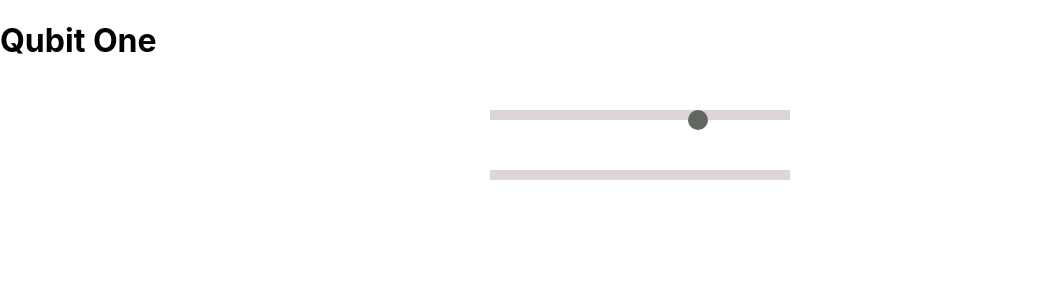
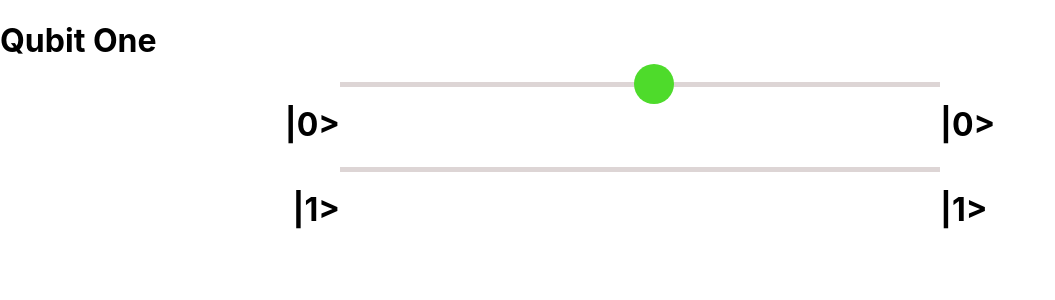
Before and after one commit to StefanBia/Qubit-Visualizer-Front, a React (Create React App) app in the folder qubit-visualizer-front/: page / in a window 1280 px wide. Shown: the top 300 px of the page, without its empty margins (0-1055 px from the left). Built offline with nearby package versions, Linux system fonts and the light colour scheme.

Commit message:
Implement basic gate functionality

```diff
--- a/qubit-visualizer-front/src/App.js
+++ b/qubit-visualizer-front/src/App.js
@@ -1,4 +1,3 @@
-import logo from './logo.svg';
 import './App.css';
 import DotMovement from './DotMover/DotMovement';
 
@@ -7,7 +6,6 @@ function App() {
     <div>
       <h1>Qubit One</h1>
       <DotMovement />
-      <div className='line-container'></div>
     </div>
   );
 }
--- a/qubit-visualizer-front/src/DotMover/DotMovement.css
+++ b/qubit-visualizer-front/src/DotMover/DotMovement.css
@@ -1,15 +1,29 @@
 .line-container {
   position: relative;
-    width: 300px; /* Length of the line */
-    height: 10px;
-    margin: 50px auto;
+  width: 600px; /* Length of the line */
+  height: 5px;
+  /* margin: 50px auto; */
+  margin-bottom: 80px;
   background: #ddd5d5;
+  display: flex;
 }
+
+.state-zero,
+.state-one {
+  display: flex;
+  justify-content: center;
+  align-items: center;
+}
+
+
 
 .dot {
   position: absolute;
-    width: 20px;
-    height: 20px;
+  top: 50%;
+  transform: translateY(-50%);
+  width: 40px;
+  height: 40px;
   border-radius: 50%;
-    background: rgb(98, 102, 97);
+  background: rgb(78, 219, 43);
+
 }
--- a/qubit-visualizer-front/src/DotMover/DotMovement.js
+++ b/qubit-visualizer-front/src/DotMover/DotMovement.js
@@ -2,23 +2,100 @@ import React, { useState, useEffect } from 'react';
 import './DotMovement.css'; // Import the CSS file
 
 const DotMovement = () => {
-  const [position, setPosition] = useState(0);
-  const lineLength = 300;
+  const [Xposition, setXPosition] = useState(0);
+  const [Yposition, setYPosition] = useState(-20);
+  const [secondDotOpacity, setSecondDotOpacity] = useState(0); // Initialize opacity to 1
+  const [dotSize, setDotSize] = useState(40); // Initialize size to 40px
+  const [firstDotColor, setFirstDotColor] = useState('rgb(78, 219, 43)');
+  const [secondDotColor, setSecondDotColor] = useState('rgb(78, 219, 43)'); // Initialize color
+  const lineLength = 600;
+  let firstHalf = true;
+  let gate = 'y';
 
   useEffect(() => {
     const intervalId = setInterval(() => {
-      setPosition((prevPosition) => (prevPosition + 1) % lineLength);
+      setXPosition((prevXPosition) => {
+        const newXPosition = (prevXPosition + 3) % lineLength;
+
+        if (gate === 'x') {
+          if (newXPosition > lineLength / 2 && firstHalf) {
+            setYPosition((prevYPosition) => prevYPosition + 85);
+            setSecondDotOpacity(1);
+            firstHalf = false;
+          } else if (newXPosition < 3) {
+            setYPosition(-20);
+            firstHalf = true;
+            setSecondDotOpacity(0);
+          }
+        }
+
+        if (gate === 'h') {
+          if (newXPosition > lineLength / 2 && firstHalf) {
+            setSecondDotOpacity(1);
+            setDotSize(30);
+            setSecondDotColor('cyan');
+            firstHalf = false;
+          } else if (newXPosition < 3) {
+            setYPosition(-20);
+            firstHalf = true;
+            setSecondDotOpacity(0);
+            setDotSize(40);
+            setSecondDotColor('rgb(78, 219, 43)');
+          }
+        }
+
+        if (gate === 'y') {
+          if (newXPosition > lineLength / 2 && firstHalf) {
+            setFirstDotColor('rgb(191, 55, 55)');
+            firstHalf = false;
+          } else if (newXPosition < 3) {
+            setFirstDotColor('rgb(78, 219, 43)');
+            firstHalf = true;
+          }
+        }
+
+        return newXPosition;
+      });
     }, 16);
 
     return () => clearInterval(intervalId);
   }, []);
 
   return (
-    <div className="line-container">
-      <div
-        className="dot"
-        style={{ transform: `translateX(${position}px)` }}
-      />
+    <div>
+      <div className="state-zero">
+        <h1>|0{'>'}</h1>
+        <div className="line-container">
+          <div
+            className="dot"
+            style={{
+              transform: `translate(${Xposition}px , ${Yposition}px)`,
+              opacity: 1,
+              width: `${dotSize}px`,
+              height: `${dotSize}px`,
+              background: firstDotColor
+            }}
+          />
+        </div>
+        <h1>|0{'>'}</h1>
+      </div>
+
+      <div className="state-one">
+        <h1>|1{'>'}</h1>
+        <div className="line-container">
+          <div
+            className="dot"
+            style={{
+              transform: `translate(${Xposition}px , -50%)`,
+              opacity: secondDotOpacity,
+              width: `${dotSize}px`,
+              height: `${dotSize}px`,
+              background: secondDotColor,
+            }}
+          />
+        </div>
+        <h1>|1{'>'}</h1>
+      </div>
     </div>
   );
 };
```
Lines whose indentation alone changed are shown as unchanged.
